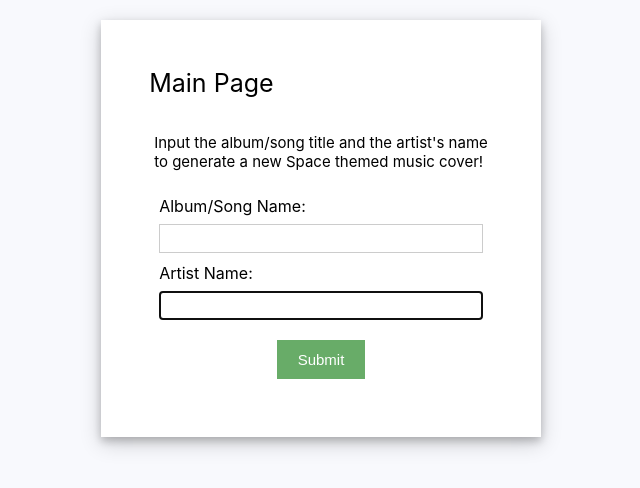
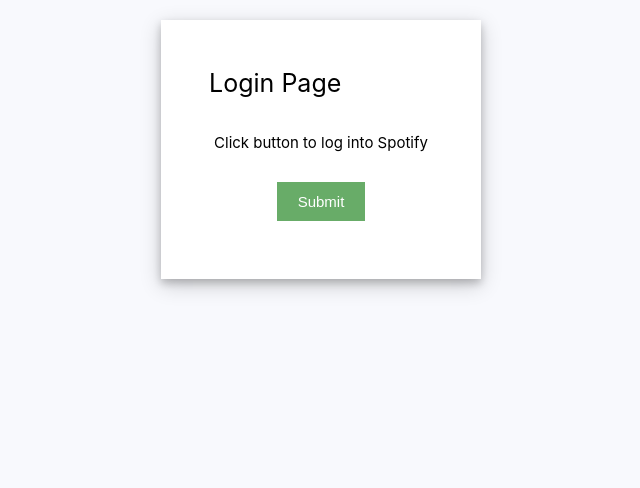
Before and after one commit to rsteger1144/cs411, a React (Create React App) app in the folder frontend/: page / in a window 1280 px wide. Shown: the top 488 px of the page, without its empty margins (319-959 px from the left). Built offline with nearby package versions, Linux system fonts and the light colour scheme.

Commit message:
added the Spotify log in. However, it does not work.

```diff
--- a/frontend/src/App.js
+++ b/frontend/src/App.js
@@ -1,6 +1,7 @@
 import React from "react";
 import { BrowserRouter, Routes, Route } from "react-router-dom";
 import MainPage from "./components/MainPage/MainPage";
+import Login from "./components/Login/Login";
 //import DisplayPage from "./components/DisplayPage/DisplayPage";
 
 function App() {
@@ -9,9 +10,9 @@
       <BrowserRouter>
         <div className="App">
           <Routes>
-            <Route exact path="/display" element={<MainPage />} />
-            <Route exact path="/" element={<MainPage />} />
-            {/* <Route exact path="/login" element={<Login />} />    */}
+            {/* <Route exact path="/display" element={<MainPage />} />
+            <Route exact path="/" element={<MainPage />} /> */}
+            <Route exact path="/" element={<Login />} />
           </Routes>
         </div>
       </BrowserRouter>
--- a/frontend/src/components/Login/Login.css
+++ b/frontend/src/components/Login/Login.css
@@ -0,0 +1,69 @@
+.app {
+    display: flex;
+    align-items: center;
+    flex-direction: column;
+    gap: 20px;
+    height: 100vh;
+    background-color: #f8f9fd;
+  }
+
+input[type="text"] {
+  height: 25px;
+  border: 1px solid rgba(0, 0, 0, 0.2);
+}
+
+input[type="submit"] {
+  margin-top: 10px;
+  cursor: pointer;
+  font-size: 15px;
+  background: #68ac68;;
+  border: 1px solid #68ac68;;
+  color: #fff;
+  padding: 10px 20px;
+}
+
+input[type="submit"]:hover {
+  background: #68ac68;;
+}
+
+.button-container {
+  display: flex;
+  justify-content: center;
+}
+
+.main-page {
+  background-color: white;
+  margin-top: 20px;
+  padding: 3rem;
+  box-shadow: 0 4px 8px 0 rgba(0, 0, 0, 0.2), 0 6px 20px 0 rgba(0, 0, 0, 0.19);
+}
+
+.list-container {
+  display: flex;
+}
+
+.error {
+  color: red;
+  font-size: 15px;
+  text-align: center;
+  padding-top: 10px;
+}
+
+.title {
+  font-size: 25px;
+  margin-bottom: 20px;
+}
+
+.input-container {
+  display: flex;
+  flex-direction: column;
+  gap: 8px;
+  margin: 10px;
+}
+
+.prompt {
+  font-size: 15px;
+  display: flex;
+  flex-direction: column;
+  margin: 5px;
+}
--- a/frontend/src/components/Login/Login.js
+++ b/frontend/src/components/Login/Login.js
@@ -0,0 +1,99 @@
+import { useRef, useState, useEffect } from 'react';
+import {redirect, useNavigate} from 'react-router-dom';
+import "./Login.css";
+
+// import express from 'express';
+import querystring from 'querystring';
+const BACKEND_URL = 'http://localhost:5000/cover';
+
+
+function generateRandomString(length) {
+    var text = '';
+    var possible = 'ABCDEFGHIJKLMNOPQRSTUVWXYZabcdefghijklmnopqrstuvwxyz0123456789';
+    for (var i = 0; i < length; i++) {
+        text += possible.charAt(Math.floor(Math.random() * possible.length));
+    }
+    return text;
+};
+
+
+function Login() {
+
+
+
+    const [errMsg, setErrMsg] = useState('');
+    const [errStatus, setErrStatus] = useState(false);
+    const [success, setSuccess] = useState(false);
+
+
+
+    const handleSubmit = async (e) => {
+        // e.preventDefault();
+
+        try {
+
+            var client_id = "f6cb0946bed04a7a869ebb90027a3527";
+
+            var scope = 'user-read-private user-read-email';
+            var redirect_uri = 'http://localhost:3000/loggedIn';
+            var state = generateRandomString(16);
+
+            const queryParams = {
+                response_type: 'code',
+                client_id: client_id,
+                scope: scope,
+                redirect_uri: redirect_uri,
+                state: state
+            };
+
+            var spotifyUrl = 'https://accounts.spotify.com/authorize?' + querystring.stringify(queryParams);
+            const response = await redirect(spotifyUrl);
+
+            console.log(JSON.stringify(response));
+            console.log(response);
+            } catch (response) {
+                if (response === null || response === undefined) {
+                    setErrMsg('No Server Response');
+                } else {
+
+                    setErrMsg('Date was invalid');
+                }
+                // setErrStatus(true);
+            }
+            // setSuccess(true);
+        }
+
+    const renderForm = (
+        <div className="form">
+            <form onSubmit={handleSubmit}>
+            <div className="prompt">
+                <p>Click button to log into Spotify
+                {/* {<br></br>}   */}
+                </p>
+            </div>
+
+            <div className="button-container">
+                <input type="submit" />
+            </div>
+            <div className="error">
+                {errStatus ? <div> {errMsg} </div> : <></>}
+            </div>
+            </form>
+        </div>
+    );
+
+    return (
+    <div>
+        <div className="app">
+            <div className="main-page">
+                <div className="title">Login Page</div>
+                {success ? <></> : renderForm}
+            </div>
+        </div>
+    </div>
+    );
+}
+
+
+
+export default Login;
--- a/frontend/src/components/MainPage/MainPage.js
+++ b/frontend/src/components/MainPage/MainPage.js
@@ -2,7 +2,7 @@
 import {useNavigate} from 'react-router-dom';
 import "./MainPage.css";
 
-const BACKEND_URL = '/';
+const BACKEND_URL = 'http://localhost:5000/cover';
 
 function MainPage() {
 
```
Also changed, not shown: frontend/package.json (+6 -3 lines), 2 other files (tests, documents, lock files or other folders).
